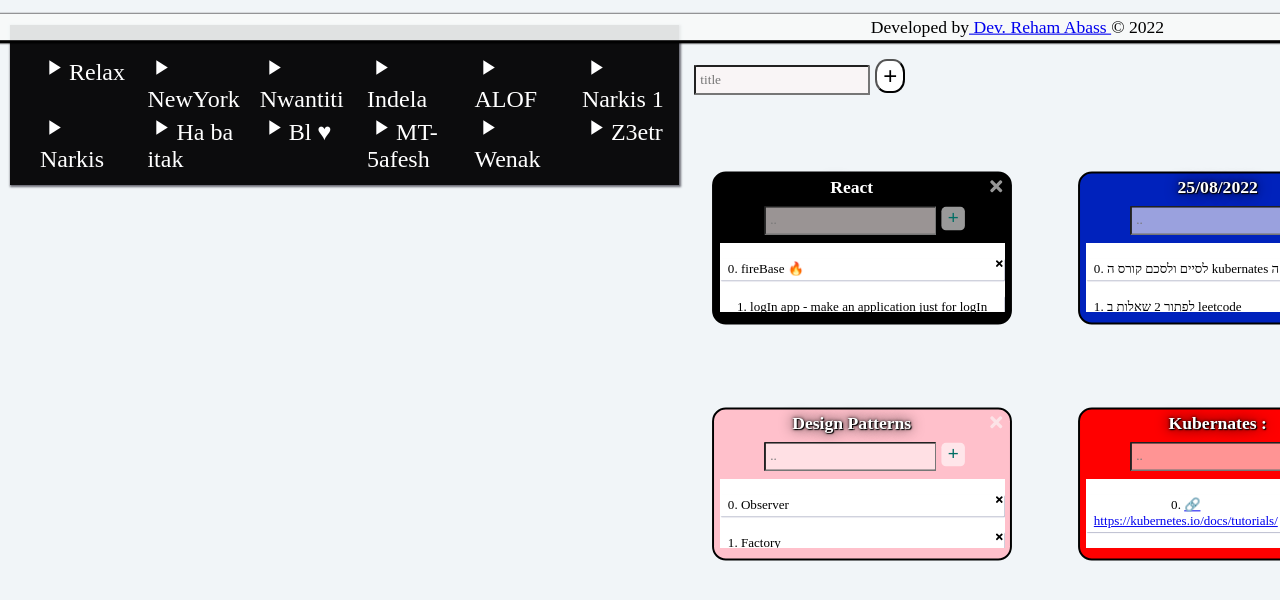
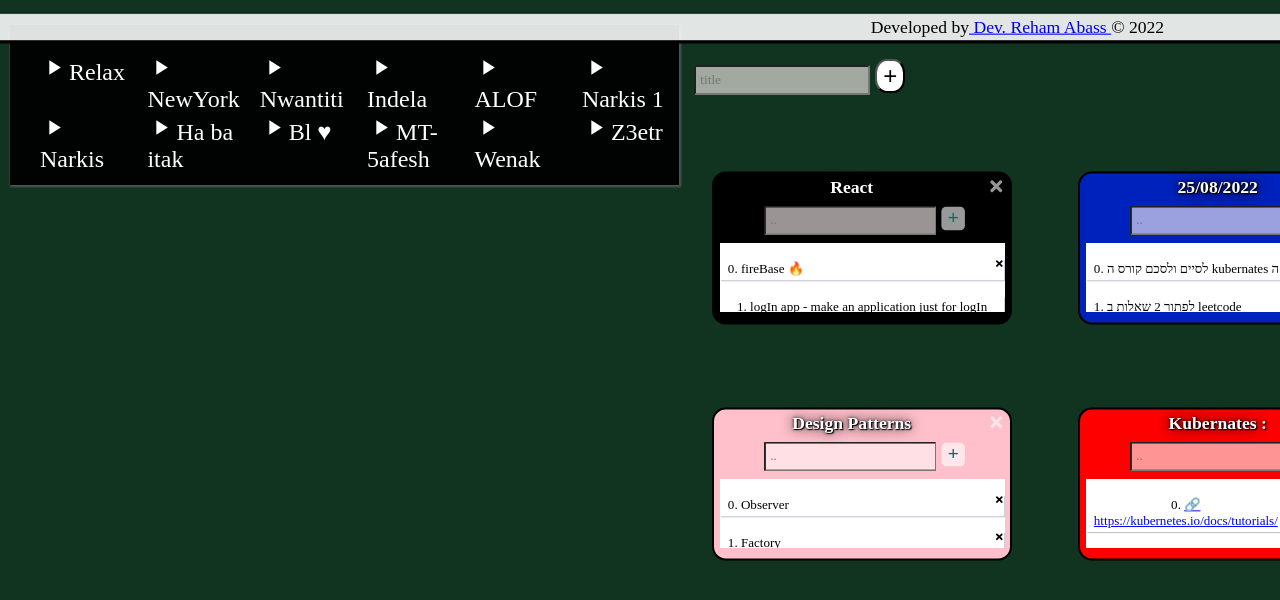
Before and after one commit to rehamAbass/to-do-v3, a React (Create React App) app: page / in a window 1280 px wide. Shown: the top 600 px of the page. Built offline with nearby package versions, Linux system fonts and the light colour scheme; data requests are answered from the project's data file; a web font is replaced by a local one.

Commit message:
Update index.css

```diff
--- a/src/index.css
+++ b/src/index.css
@@ -13,7 +13,7 @@ body {
           /* rgba(12, 12,124, 0.7); */
   /* background-size: cover; */
  /* background:  url('./w.jpg')  fixed center ; */
- background-color:#F1f5f8;
+ background-color:#113421;
   /* background:URL('./'); */
 }
 
```
